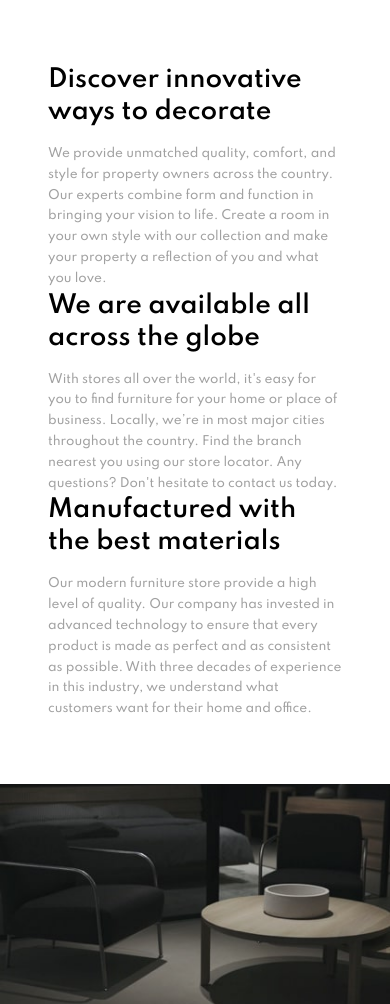
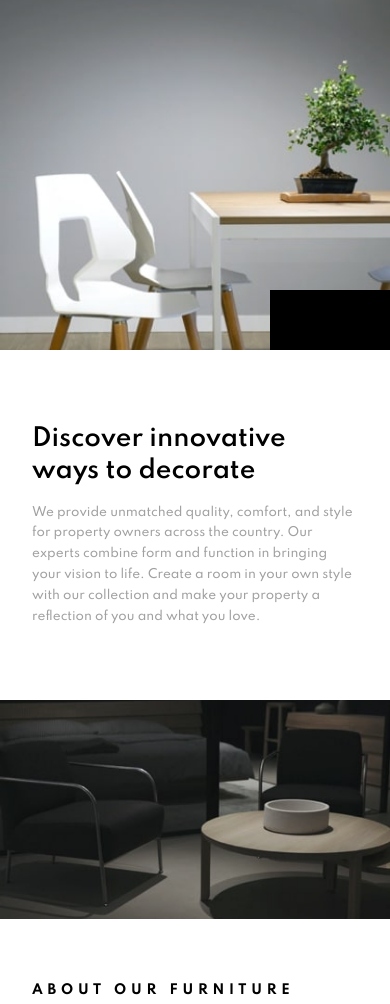
Before and after one commit to atorres-io/frontend-mentor-room-homepage, a website: page sources/index.html in a window 390 px wide. Shown: the top 1004 px of the page. Drawn offline with Linux system fonts and the light colour scheme.

Commit message:
styles(all): basic mobile design

```diff
--- a/sources/assets/styles/components.css
+++ b/sources/assets/styles/components.css
@@ -5,14 +5,47 @@
 	align-items: stretch;
 }
 
+.wrapper__slider figure {
+	position: absolute;
+	top: 0;
+	left: 0;
+	width: 100%;
+	height: 100%;
+	transition: opacity 500ms ease;
+	background-color: red;
+}
+
+.wrapper__slider figure:nth-child(1) {
+	background: url(../images/desktop-image-hero-1.jpg) no-repeat center center /
+		cover;
+}
+
+.wrapper__slider figure:nth-child(2) {
+	background: url(../images/desktop-image-hero-2.jpg) no-repeat center center /
+		cover;
+}
+
+.wrapper__slider figure:nth-child(3) {
+	background: url(../images/desktop-image-hero-3.jpg) no-repeat center center /
+		cover;
+}
+
 .wrapper__shop {
 	position: relative;
 	grid-area: shop;
 	justify-items: stretch;
 	align-items: stretch;
+}
+
+.wrapper__shop article {
+	position: absolute;
+	top: 0;
+	left: 0;
 	display: flex;
 	flex-flow: column nowrap;
 	justify-content: center;
+	width: 100%;
+	height: 100%;
 	padding: 0 6.5vw;
 }
 
--- a/sources/assets/styles/general.css
+++ b/sources/assets/styles/general.css
@@ -13,12 +13,14 @@ body {
 }
 
 main {
+	--section-size: calc(100% / 7);
+
 	display: grid;
 	justify-content: stretch;
 	align-content: stretch;
 	column-gap: 0;
 	row-gap: 0;
-	grid-template-columns: repeat(7, calc(100% / 7));
+	grid-template-columns: repeat(7, var(--section-size));
 	grid-template-rows: 65% 35%;
 	grid-template-areas:
 		'slider slider slider slider shop shop shop'
--- a/sources/assets/styles/media.css
+++ b/sources/assets/styles/media.css
@@ -8,11 +8,10 @@
 	}
 }
 
-@media only screen and (max-width: 775px) {
+@media only screen and (max-width: 760px) {
+	/* 880 */
 	main {
-		grid-template-columns: 100%;
-		grid-template-rows: auto;
-		grid-template-areas: 'slider' 'shop' 'image01' 'about' 'image02';
+		display: block;
 	}
 
 	h1 {
@@ -21,21 +20,71 @@
 		margin-bottom: 1rem;
 	}
 
+	button {
+		--size: 60px;
+
+		top: calc(350px - var(--size));
+		width: var(--size);
+		height: var(--size);
+	}
+
+	button.behind {
+		--size: 60px;
+
+		left: auto;
+		right: var(--size);
+	}
+
+	button.infront {
+		left: auto;
+		right: 0;
+	}
+
+	.wrapper__slider {
+		height: 350px;
+	}
+
+	.wrapper__slider figure:nth-child(1) {
+		background: url(../images/mobile-image-hero-1.jpg) no-repeat center center /
+			cover;
+	}
+
+	.wrapper__slider figure:nth-child(2) {
+		background: url(../images/mobile-image-hero-2.jpg) no-repeat center center /
+			cover;
+	}
+
+	.wrapper__slider figure:nth-child(3) {
+		background: url(../images/mobile-image-hero-3.jpg) no-repeat center center /
+			cover;
+	}
+
 	.wrapper__shop {
-		display: block;
-		padding: 4rem 3rem;
+		height: 350px;
+	}
+
+	.wrapper__shop article {
+		padding: 4rem 2rem;
 	}
 
 	.wrapper__about {
-		display: block;
-		padding: 4rem 3rem;
+		padding: 4rem 2rem;
 	}
 
 	.wrapper__image01 {
-		height: 220px;
+		height: 0;
+		padding-top: 56.25%; /* aspect-ratio 16:9 */
 	}
 
 	.wrapper__image02 {
-		height: 220px;
+		height: 0;
+		padding-top: 56.25%; /* aspect-ratio 16:9 */
 	}
 }
+
+@media only screen and (min-width: 1620px) {
+	button {
+		height: 7rem;
+		padding-bottom: 0;
+	}
+}
--- a/sources/assets/styles/objects.css
+++ b/sources/assets/styles/objects.css
@@ -0,0 +1,30 @@
+button {
+	--section-size: calc(100% / 7);
+
+	position: absolute;
+	bottom: 35%;
+	appearance: none;
+	width: calc(var(--section-size) / 2);
+	height: 0;
+	padding-bottom: calc(var(--section-size) / 2); /* aspect-ratio 1:1 */
+	border: none;
+	background-color: var(--black);
+	transition: background-color 250ms ease;
+}
+
+button:hover {
+	background-color: var(--dark-gray-hard);
+}
+
+button.behind {
+	--section-size: calc(100% / 7);
+
+	left: calc(var(--section-size) * 4);
+}
+
+button.infront {
+	--left: calc(var(--section-size) * 4);
+	--button-size: calc(calc(100% / 7) / 2);
+
+	left: calc(var(--left) + var(--button-size));
+}
--- a/sources/assets/styles/utilities.css
+++ b/sources/assets/styles/utilities.css
@@ -0,0 +1,4 @@
+.hidden {
+	opacity: 0;
+	visibility: hidden;
+}
```
